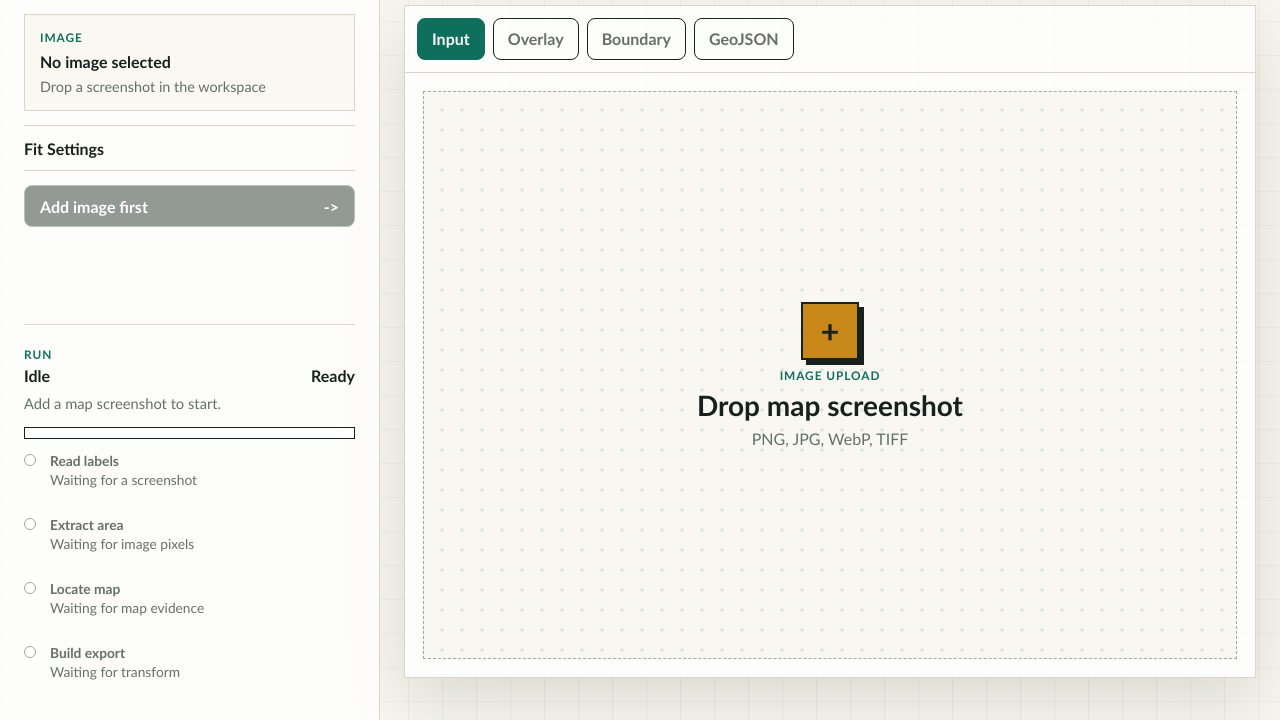
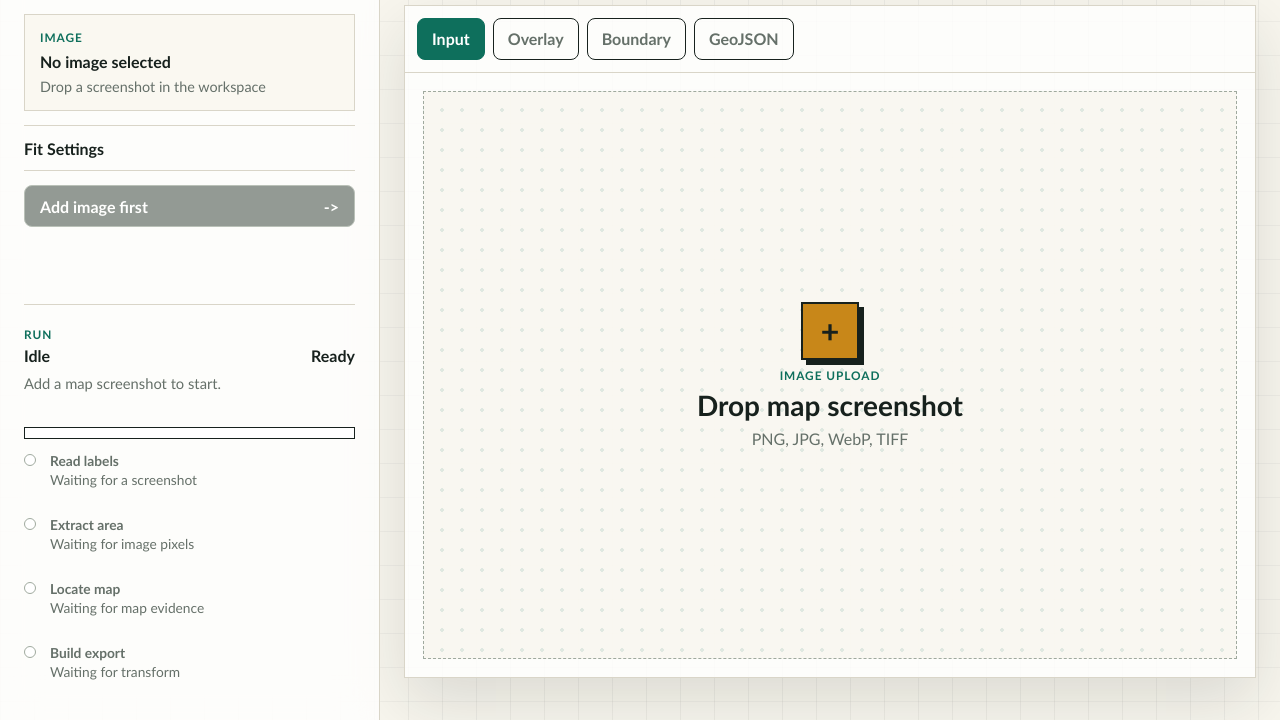
Before and after one commit to EthanMcKanna/map-boundary-builder, a plain HTML site: page map_boundary_builder/web_assets/index.html in a window 1280 px wide. Shown: the part 80-800 px from the top of the page. Drawn offline with nearby package versions, Linux system fonts and the light colour scheme; files that its build step writes are made by us from their sources; files whose address does not match are found by name.

Commit message:
Stabilize progress note height

```diff
--- a/map_boundary_builder/web_assets/app.css
+++ b/map_boundary_builder/web_assets/app.css
@@ -319,6 +319,7 @@
 
 .progress-note {
   margin: -4px 0 0;
+  min-height: 2.484rem;
   color: var(--muted);
   font-size: 0.92rem;
   line-height: 1.35;
```
